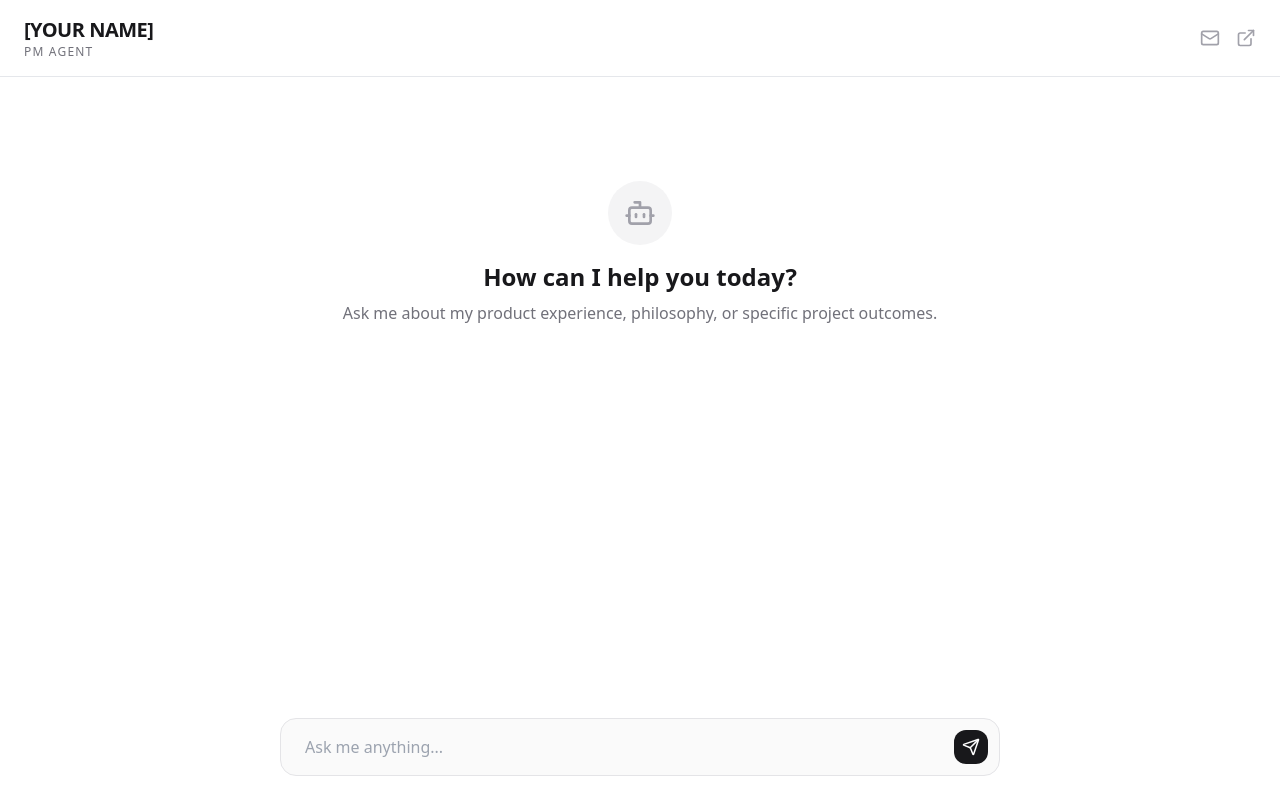
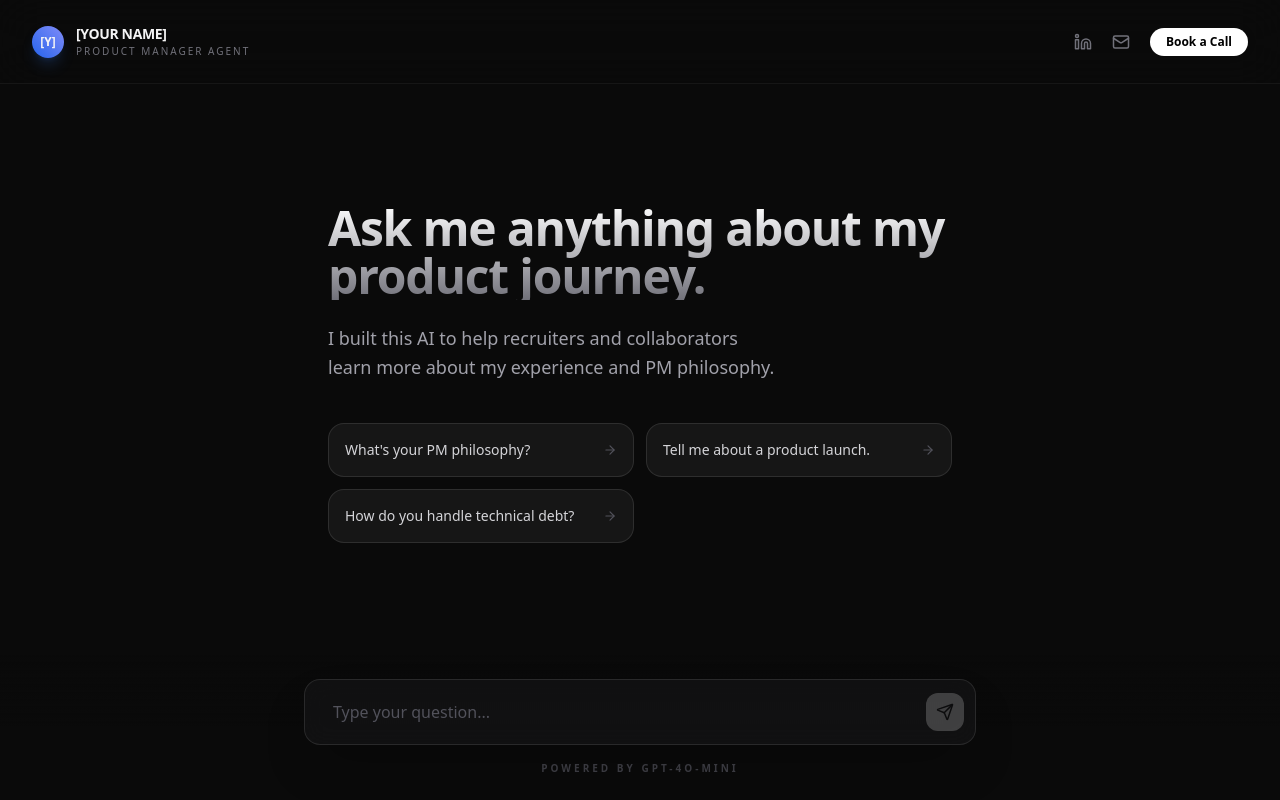
Before and after one commit to 6ghdvg5rzq-ops/my-pm-agent, a Next.js app: page / in a window 1280 px wide. Built offline with nearby package versions, Linux system fonts and the light colour scheme.

Commit message:
Extreme Makeover: Guy Kushnir Aesthetic

```diff
--- a/app/globals.css
+++ b/app/globals.css
@@ -3,19 +3,24 @@
 @tailwind utilities;
 
 :root {
-  --background: #ffffff;
-  --foreground: #171717;
-}
-
-@media (prefers-color-scheme: dark) {
-  :root {
-    --background: #0a0a0a;
-    --foreground: #ededed;
-  }
+  --background: #0a0a0a;
+  --foreground: #fafafa;
 }
 
 body {
-  background: var(--background);
+  background-color: var(--background);
   color: var(--foreground);
-  font-family: Arial, Helvetica, sans-serif;
+  font-feature-settings: "cv02", "cv03", "cv04", "cv11";
 }
+
+/* Custom Scrollbar like Guy's site */
+::-webkit-scrollbar {
+  width: 5px;
+}
+::-webkit-scrollbar-track {
+  background: #0a0a0a;
+}
+::-webkit-scrollbar-thumb {
+  background: #222;
+  border-radius: 10px;
+}
--- a/app/page.tsx
+++ b/app/page.tsx
@@ -1,7 +1,7 @@
 'use client';
 
 import { useChat } from 'ai/react';
-import { Send, User, Bot, Sparkles, Mail, ExternalLink } from 'lucide-react';
+import { Send, Sparkles, Mail, Linkedin, ArrowRight, User, Bot } from 'lucide-react';
 import { useEffect, useRef } from 'react';
 
 export default function PMPortfolio() {
@@ -12,54 +12,106 @@ export default function PMPortfolio() {
     if (scrollRef.current) scrollRef.current.scrollTop = scrollRef.current.scrollHeight;
   }, [messages]);
 
+  const suggestions = [
+    "What's your PM philosophy?",
+    "Tell me about a product launch.",
+    "How do you handle technical debt?",
+  ];
+
   return (
-    <div className="flex flex-col h-screen bg-white text-zinc-900 font-sans">
-      <header className="border-b px-6 py-4 flex justify-between items-center bg-white sticky top-0 z-10">
-        <div>
-          <h1 className="font-bold text-xl tracking-tight">[YOUR NAME]</h1>
-          <p className="text-xs text-zinc-500 uppercase tracking-widest font-medium">PM Agent</p>
+    <div className="flex flex-col h-screen bg-[#0a0a0a] text-zinc-100 selection:bg-blue-500/30">
+      {/* Premium Header */}
+      <header className="border-b border-white/5 px-8 py-6 flex justify-between items-center bg-[#0a0a0a]/80 backdrop-blur-xl sticky top-0 z-50">
+        <div className="flex items-center gap-3">
+          <div className="w-8 h-8 rounded-full bg-gradient-to-tr from-blue-600 to-indigo-400 flex items-center justify-center font-bold text-xs uppercase shadow-lg shadow-blue-500/20">
+            [Y]
+          </div>
+          <div>
+            <h1 className="font-bold text-sm tracking-tight">[YOUR NAME]</h1>
+            <p className="text-[10px] text-zinc-500 uppercase tracking-[0.2em] font-medium">Product Manager Agent</p>
+          </div>
         </div>
-        <div className="flex gap-4">
-           <Mail size={20} className="text-zinc-400 hover:text-blue-600 cursor-pointer" />
-            <ExternalLink size={20} className="text-zinc-400 hover:text-black cursor-pointer" />
+        <div className="flex gap-5 items-center">
+          <a href="#" className="text-zinc-500 hover:text-white transition-colors"><Linkedin size={18} /></a>
+          <a href="#" className="text-zinc-500 hover:text-white transition-colors"><Mail size={18} /></a>
+          <button className="hidden md:block bg-white text-black px-4 py-1.5 rounded-full text-xs font-semibold hover:bg-zinc-200 transition-all active:scale-95">
+            Book a Call
+          </button>
         </div>
       </header>
 
-      <div ref={scrollRef} className="flex-1 overflow-y-auto p-6 space-y-6 max-w-3xl mx-auto w-full">
+      {/* Main Chat Content */}
+      <div ref={scrollRef} className="flex-1 overflow-y-auto px-6 pt-10 pb-32 max-w-2xl mx-auto w-full space-y-8">
+
+        {/* Hero State (Before chat starts) */}
         {messages.length === 0 && (
-          <div className="py-20 text-center animate-in fade-in duration-1000">
-            <div className="bg-zinc-100 w-16 h-16 rounded-full flex items-center justify-center mx-auto mb-4">
-              <Bot size={32} className="text-zinc-400" />
+          <div className="py-20 animate-in fade-in slide-in-from-bottom-4 duration-1000">
+            <h2 className="text-4xl md:text-5xl font-bold tracking-tight mb-6 bg-gradient-to-b from-white to-zinc-500 bg-clip-text text-transparent">
+              Ask me anything about my product journey.
+            </h2>
+            <p className="text-zinc-400 text-lg mb-10 leading-relaxed max-w-md">
+              I built this AI to help recruiters and collaborators learn more about my experience and PM philosophy.
+            </p>
+
+            <div className="grid grid-cols-1 md:grid-cols-2 gap-3">
+              {suggestions.map((s) => (
+                <button
+                  key={s}
+                  onClick={() => setInput(s)}
+                  className="flex items-center justify-between text-left text-sm border border-white/10 bg-white/5 p-4 rounded-2xl hover:bg-white/10 hover:border-white/20 transition-all group active:scale-[0.98]"
+                >
+                  <span className="text-zinc-300 group-hover:text-white">{s}</span>
+                  <ArrowRight size={14} className="text-zinc-600 group-hover:text-white group-hover:translate-x-1 transition-all" />
+                </button>
+              ))}
             </div>
-            <h2 className="text-2xl font-semibold mb-2">How can I help you today?</h2>
-            <p className="text-zinc-500 mb-8 px-10">Ask me about my product experience, philosophy, or specific project outcomes.</p>
           </div>
         )}
 
+        {/* Chat Messages */}
         {messages.map((m) => (
-          <div key={m.id} className={`flex gap-4 ${m.role === 'user' ? 'justify-end' : 'justify-start'}`}>
+          <div key={m.id} className={`flex gap-4 ${m.role === 'user' ? 'justify-end animate-in slide-in-from-right-2' : 'justify-start animate-in slide-in-from-left-2'}`}>
             {m.role !== 'user' && (
-              <div className="w-8 h-8 rounded-full bg-zinc-900 flex items-center justify-center text-white shrink-0"><Sparkles size={14} /></div>
+              <div className="w-8 h-8 rounded-full bg-zinc-800 border border-white/10 flex items-center justify-center text-blue-400 shrink-0">
+                <Sparkles size={14} />
+              </div>
             )}
-            <div className={`max-w-[85%] rounded-2xl px-4 py-3 shadow-sm ${m.role === 'user' ? 'bg-blue-600 text-white' : 'bg-zinc-100 text-zinc-800'}`}>
-              <p className="text-sm leading-relaxed whitespace-pre-wrap">{m.content}</p>
+            <div className={`max-w-[85%] rounded-2xl px-5 py-3.5 shadow-sm text-sm leading-relaxed ${
+              m.role === 'user'
+                ? 'bg-blue-600 text-white font-medium'
+                : 'bg-zinc-900 border border-white/5 text-zinc-300'
+            }`}>
+              {m.content}
             </div>
+            {m.role === 'user' && (
+              <div className="w-8 h-8 rounded-full bg-zinc-200 flex items-center justify-center text-zinc-900 shrink-0 font-bold text-[10px]">
+                ME
+              </div>
+            )}
           </div>
         ))}
       </div>
 
-      <div className="p-6 max-w-3xl mx-auto w-full">
-        <form onSubmit={handleSubmit} className="relative group">
+      {/* Persistent Bottom Bar */}
+      <div className="fixed bottom-0 left-0 right-0 p-6 bg-gradient-to-t from-[#0a0a0a] via-[#0a0a0a] to-transparent">
+        <form onSubmit={handleSubmit} className="max-w-2xl mx-auto relative group">
           <input
-            className="w-full bg-zinc-50 border border-zinc-200 rounded-2xl py-4 pl-6 pr-14 outline-none focus:ring-2 focus:ring-blue-500/20 focus:border-blue-500 transition-all"
+            className="w-full bg-zinc-900/50 border border-white/10 rounded-2xl py-5 pl-7 pr-16 outline-none focus:ring-2 focus:ring-blue-500/20 focus:border-blue-500/50 transition-all backdrop-blur-md shadow-2xl placeholder:text-zinc-600"
             value={input}
-            placeholder="Ask me anything..."
+            placeholder="Type your question..."
             onChange={handleInputChange}
           />
-          <button type="submit" className="absolute right-3 top-1/2 -translate-y-1/2 bg-zinc-900 text-white p-2 rounded-xl hover:bg-zinc-800 transition-colors">
+          <button
+            type="submit"
+            className="absolute right-3 top-1/2 -translate-y-1/2 bg-white text-black p-2.5 rounded-xl hover:scale-105 transition-all active:scale-95 disabled:opacity-20"
+            disabled={!input}
+          >
             <Send size={18} />
           </button>
         </form>
+        <p className="text-[10px] text-center text-zinc-700 mt-4 uppercase tracking-[0.3em] font-bold">
+          Powered by GPT-4o-Mini
+        </p>
       </div>
     </div>
   );
```
